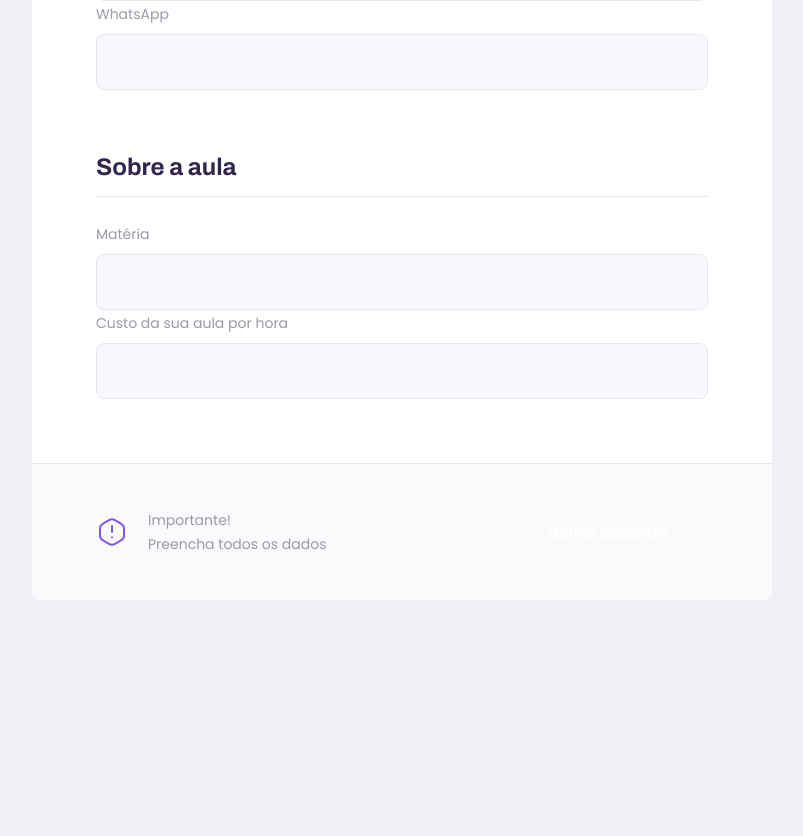
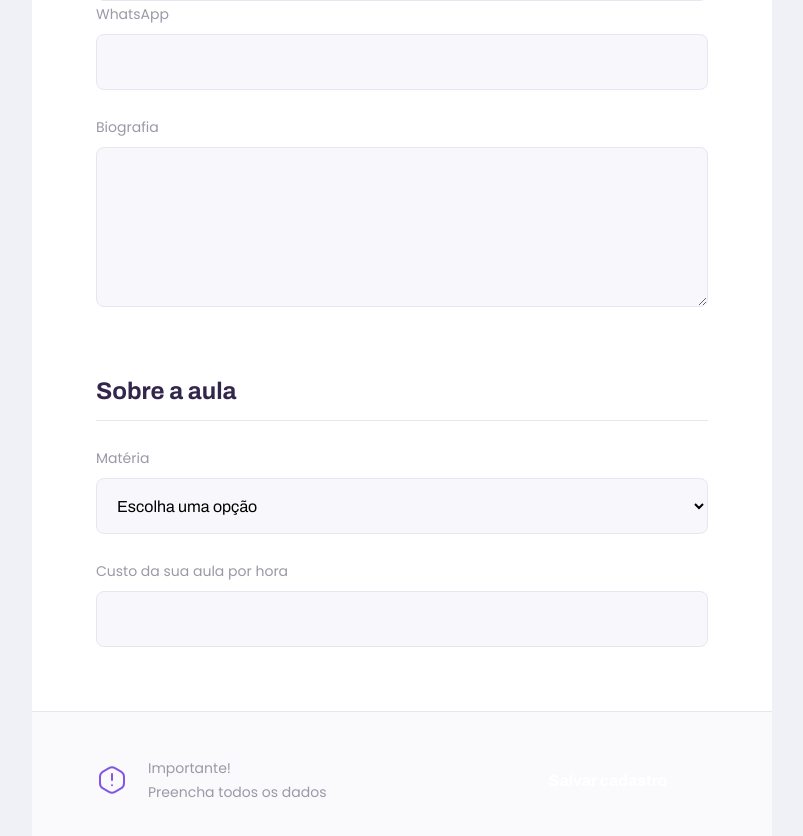
Before and after one commit to CaueFurui/proffy-web-nlw, a React (Create React App) app: page /give-classes in a window 1280 px wide. Shown: the part 616-1452 px from the top of the page, without its empty margins (238-1041 px from the left). Before the commit the page ends 1216 px from the top, so only its background shows below. Built offline with nearby package versions, Linux system fonts and the light colour scheme.

Commit message:
[COMPONENT]Adding select component

```diff
--- /dev/null
+++ b/src/components/Select/index.tsx
@@ -0,0 +1,27 @@
+import React, { SelectHTMLAttributes } from 'react'
+import './styles.css'
+
+interface SelectProps extends SelectHTMLAttributes<HTMLSelectElement> {
+  label: string
+  name: string
+  options: Array<{
+    value: string
+    label: string
+  }>
+}
+
+const Select: React.FC<SelectProps> = ({name, label, options, ...rest}) => {
+  return(
+    <div className="select-block">
+      <label htmlFor={name}>{label}</label>
+      <select id={name} {...rest}>
+        <option value='' disabled selected hidden>Escolha uma opção</option>
+        {options.map(option => {
+          return <option key={option.value} value={option.value}>{option.label}</option>
+        })}
+      </select>
+    </div>
+  )
+}
+
+export default Select
--- /dev/null
+++ b/src/components/Select/styles.css
@@ -0,0 +1,42 @@
+.select-block {
+  position: relative;
+}
+
+.select-block * .select-block {
+  margin-top: 1.4rem;
+}
+
+.select-block label {
+  font-size: 1.4rem;
+}
+
+.select-block select {
+  width: 100%;
+  height: 5.6rem;
+  margin-top: 0.8rem;
+  border-radius: 0.8rem;
+  background: var(--color-input-background);
+  border: 1px solid var(--color-line-in-white);
+  outline: 0;
+  padding: 0 1.6rem;
+  font: 1.6rem Archivo;
+}
+
+.select-block:focus-within::after {
+  width: calc(100% - 3.2rem);
+  height: 2px;
+  content: '';
+  background-color: var(--color-primary-light);
+  position: absolute;
+  left: 1.6rem;
+  right: 1.6rem;
+  bottom: 0;
+}
+
+@media (min-width: 700px) {
+
+  #search-teachers .select-block * .select-block {
+    margin-top: 0;
+  }
+
+}
--- /dev/null
+++ b/src/components/Textarea/index.tsx
@@ -0,0 +1,19 @@
+import React, { TextareaHTMLAttributes } from 'react'
+import './styles.css'
+
+interface TextareaProps extends TextareaHTMLAttributes<HTMLTextAreaElement> {
+  label: string
+  name: string
+
+}
+
+const Textarea: React.FC<TextareaProps> = ({name, label, ...rest}) => {
+  return(
+    <div className="textarea-block">
+      <label htmlFor={name}>{label}</label>
+      <textarea id={name} {...rest}/>
+    </div>
+  )
+}
+
+export default Textarea
--- /dev/null
+++ b/src/components/Textarea/styles.css
@@ -0,0 +1,44 @@
+.textarea-block {
+  position: relative;
+}
+
+.textarea-block * .textarea-block {
+  margin-top: 1.4rem;
+}
+
+.textarea-block label {
+  font-size: 1.4rem;
+}
+
+.textarea-block textarea {
+  width: 100%;
+  height: 16rem;
+  min-height: 8rem;
+  margin-top: 0.8rem;
+  border-radius: 0.8rem;
+  background: var(--color-input-background);
+  border: 1px solid var(--color-line-in-white);
+  outline: 0;
+  resize: vertical;
+  padding: 1.2rem 1.2rem;
+  font: 1.6rem Archivo;
+}
+
+.textarea-block:focus-within::after {
+  width: calc(100% - 3.2rem);
+  height: 2px;
+  content: '';
+  background-color: var(--color-primary-light);
+  position: absolute;
+  left: 1.6rem;
+  right: 1.6rem;
+  bottom: 7px;
+}
+
+@media (min-width: 700px) {
+
+  #search-teachers .textarea-block * .textarea-block {
+    margin-top: 0;
+  }
+
+}
--- a/src/pages/TeacherForm/TeacherForm.json
+++ b/src/pages/TeacherForm/TeacherForm.json
@@ -1,4 +1,14 @@
 {
   "title": "Que incrível que você quer dar aulas",
-  "desc": "O primeiro passo é preencher esse formulário de inscrição"
+  "desc": "O primeiro passo é preencher esse formulário de inscrição",
+  "subjectData": [
+    {"value": "Artes", "label": "Artes" },
+    { "value": "Biologia", "label": "Biologia" },
+    { "value": "Física", "label": "Física" },
+    { "value": "Matemática", "label": "Matemática" },
+    { "value": "História", "label": "História" },
+    { "value": "Português", "label": "Português" },
+    { "value": "Química", "label": "Química" },
+    { "value": "Geografia", "label": "Geografia" }
+  ]
 }
--- a/src/pages/TeacherForm/index.tsx
+++ b/src/pages/TeacherForm/index.tsx
@@ -4,6 +4,8 @@
 import './styles.css'
 import Input from '../../components/Input'
 import warningIcon from '../../assets/images/icons/warning.svg'
+import Textarea from '../../components/Textarea'
+import Select from '../../components/Select'
 
 function TeacherForm() {
   return(
@@ -18,11 +20,16 @@
           <Input name='name' label='Nome Completo' />
           <Input name='avatar' label='Avatar' />
           <Input name='whatsapp' label='WhatsApp' />
+          <Textarea name='bio' label='Biografia'/>
         </fieldset>
 
         <fieldset>
           <legend>Sobre a aula</legend>
-          <Input name='subject' label='Matéria' />
+          <Select
+            name='subject'
+            label='Matéria'
+            options={DATA.subjectData}
+            />
           <Input name='cost' label='Custo da sua aula por hora' />
         </fieldset>
 
--- a/src/pages/TeacherForm/styles.css
+++ b/src/pages/TeacherForm/styles.css
@@ -15,6 +15,11 @@
   margin: -3.2rem auto 3.2rem;
   padding-top: 6.4rem;
   overflow: hidden;
+}
+
+#page-teacher-form main fieldset .input-block + .textarea-block,
+#page-teacher-form main fieldset .select-block + .input-block {
+  margin-top: 2.4rem;
 }
 
 #page-teacher-form main fieldset {
--- a/src/pages/TeacherList/TeacherList.json
+++ b/src/pages/TeacherList/TeacherList.json
@@ -1,3 +1,22 @@
 {
-  "title": "Estes são os proffys disponíveis"
+  "title": "Estes são os proffys disponíveis",
+  "subjectData": [
+    { "value": "Artes", "label": "Artes" },
+    { "value": "Biologia", "label": "Biologia" },
+    { "value": "Física", "label": "Física" },
+    { "value": "Matemática", "label": "Matemática" },
+    { "value": "História", "label": "História" },
+    { "value": "Português", "label": "Português" },
+    { "value": "Química", "label": "Química" },
+    { "value": "Geografia", "label": "Geografia" }
+  ],
+  "weekDays": [
+    { "value": "0", "label": "Domingo" },
+    { "value": "1", "label": "Segunda-Feira" },
+    { "value": "2", "label": "Terça-Feira" },
+    { "value": "3", "label": "Quarta-Feira" },
+    { "value": "4", "label": "Quinta-Feira" },
+    { "value": "5", "label": "Sexta-Feira" },
+    { "value": "6", "label": "Sábado" }
+  ]
 }
--- a/src/pages/TeacherList/index.tsx
+++ b/src/pages/TeacherList/index.tsx
@@ -4,14 +4,23 @@
 import TeacherItem from '../../components/TeacherItem'
 import * as DATA from './TeacherList.json'
 import Input from '../../components/Input'
+import Select from '../../components/Select'
 
 function TeacherList() {
   return (
     <div id="page-teacher-list" className="container">
       <PageHeader title={DATA.title}>
         <form id="search-teachers">
-          <Input name='subject' label='Matéria' />
-          <Input name='week-day' label='Dia da Semana' />
+        <Select
+            name='subject'
+            label='Matéria'
+            options={DATA.subjectData}
+            />
+          <Select
+            name='week_day'
+            label='Dia da semana'
+            options={DATA.weekDays}
+            />
           <Input name='time' type='time' label='Hora' />
         </form>
       </PageHeader>
--- a/src/pages/TeacherList/styles.css
+++ b/src/pages/TeacherList/styles.css
@@ -29,7 +29,8 @@
     bottom: -28px;
   }
 
-  #search-teachers .input-block * .input-block {
+  #search-teachers .input-block + .input-block,
+  #search-teachers .select-block + .select-block {
     margin-top: 0;
   }
 
```
